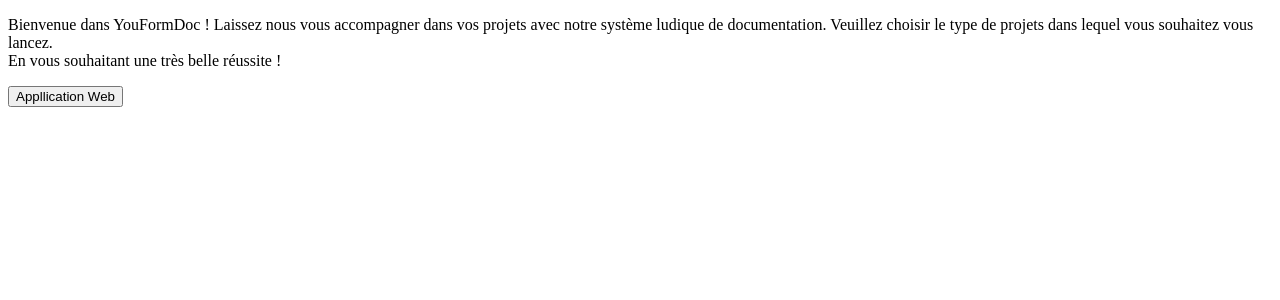
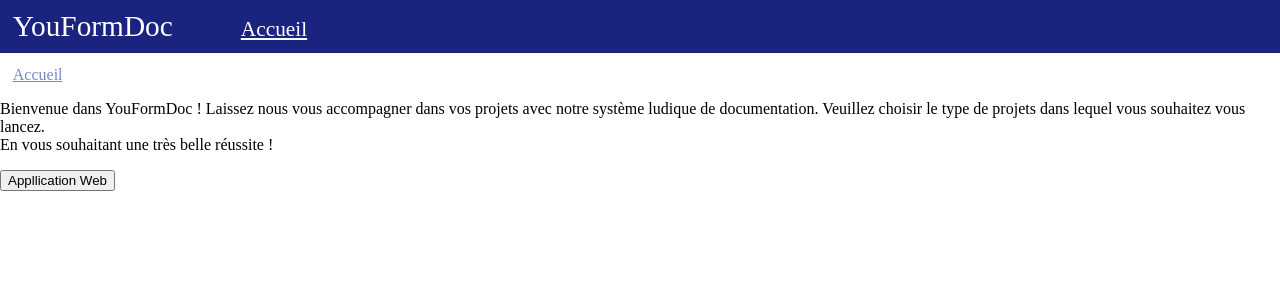
Before and after one commit to victor-dva/you-form-doc, a SvelteKit app: page / in a window 1280 px wide. Shown: the top 300 px of the page. Built offline with nearby package versions, Linux system fonts and the light colour scheme.

Commit message:
Technical_story_2.0.0 💎
Create reusable navbar and pagination

```diff
--- /dev/null
+++ b/src/routes/+layout.svelte
@@ -0,0 +1,14 @@
+<script lang="ts">
+    import '../style.css'
+</script>
+
+<div class="navbar">
+    <span>YouFormDoc</span>
+    <a href="/">Accueil</a>
+</div>
+
+<div class="pagination">
+    <a href="#">Accueil</a>
+</div>
+
+<slot />
--- /dev/null
+++ b/src/style.css
@@ -0,0 +1,44 @@
+body {
+    margin: 0;
+}
+
+:root {
+    /** Colors */
+    --dark-indigo : #1a237e;
+    --normal-indigo : #3f51b5;
+    --light-indigo : #7986cb;
+    --very-light-indigo : #c5cae9;
+
+    /** Font family */
+    --arial : 'Arial, sans-serif'
+}
+
+/** Navbar */
+.navbar {
+    background-color: var(--dark-indigo);
+    height: 40pt;
+    align-content: center;
+}
+
+.navbar > span {
+    margin-left: 1%;
+    margin-right: 5%;
+    color: #ffffff;
+    font-size: 22pt;
+}
+
+.navbar > a {
+    color: #ffffff;
+    font-size: 16pt;
+}
+
+/** Pagination */
+.pagination {
+    margin-left: 1%;
+    margin-top: 1%;
+}
+
+.pagination a {
+    margin-top: 1%;
+    color: var(--light-indigo);
+}
```
Also changed, not shown: src/routes/applicationweb/+page.svelte (line endings or trailing spaces).
